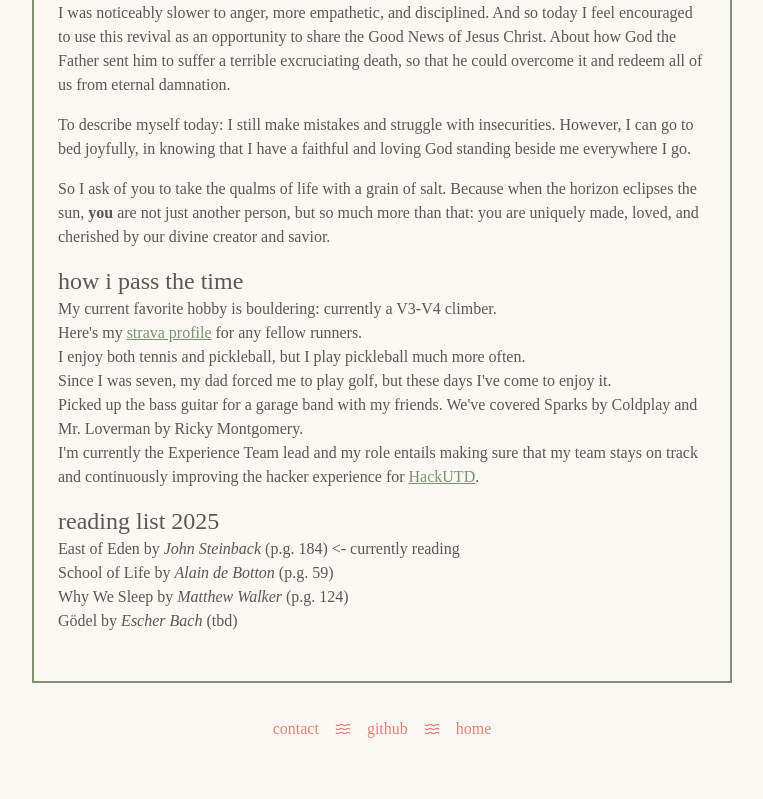
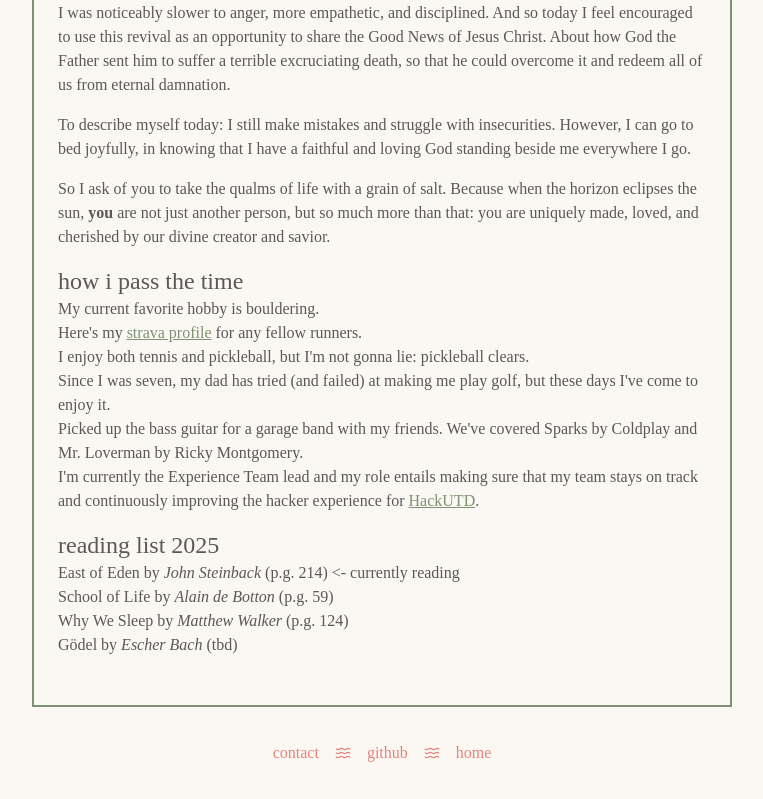
Before and after one commit to danyobosayo/dayowrites, a Next.js app: page /myself in a window 1280 px wide. Shown: the part 807-1606 px from the top of the page, without its empty margins (258-1021 px from the left). Before the commit the page ends 1582 px from the top, so only its background shows below. Built offline with nearby package versions, Linux system fonts and the light colour scheme.

Commit message:
Fix: Updating some information and adding dye drive init

```diff
--- a/app/myself/page.tsx
+++ b/app/myself/page.tsx
@@ -63,9 +63,7 @@ function page() {
       </Block>
 
       <Block title="how i pass the time">
-        <p>
-          My current favorite hobby is bouldering: currently a V3-V4 climber.
-        </p>
+        <p>My current favorite hobby is bouldering. </p>
         <p>
           Here&apos;s my{" "}
           <a
@@ -78,12 +76,12 @@ function page() {
           for any fellow runners.
         </p>
         <p>
-          I enjoy both tennis and pickleball, but I play pickleball much more
-          often.
+          I enjoy both tennis and pickleball, but I&apos;m not gonna lie:
+          pickleball clears.
         </p>
         <p>
-          Since I was seven, my dad forced me to play golf, but these days
-          I&apos;ve come to enjoy it.
+          Since I was seven, my dad has tried (and failed) at making me play
+          golf, but these days I&apos;ve come to enjoy it.
         </p>
         <p>
           Picked up the bass guitar for a garage band with my friends.
@@ -102,7 +100,7 @@ function page() {
       </Block>
       <Block title="reading list 2025">
         <p>
-          East of Eden by <i>John Steinback</i> (p.g. 184) {"<-"} currently
+          East of Eden by <i>John Steinback</i> (p.g. 214) {"<-"} currently
           reading
         </p>
         <p>
--- a/app/page.tsx
+++ b/app/page.tsx
@@ -15,7 +15,7 @@ export default function Home() {
         </div>
         <p>Hello and welcome!</p>
         <p>
-          My name is Daniel Kim: and I&apos;m currently a junior at The
+          My name is Daniel Kim and I&apos;m currently a senior at The
           University of Texas at Dallas studying computer science.
         </p>
       </div>
--- a/app/projects/page.tsx
+++ b/app/projects/page.tsx
@@ -67,6 +67,12 @@ function page() {
           (powered by docusaurus).
         </p>
       </Block>
+      <Block title="dye drive">
+        <p>
+          React Native mobile application that I built to aid colorblind
+          drivers.
+        </p>
+      </Block>
     </div>
   );
 }
```
